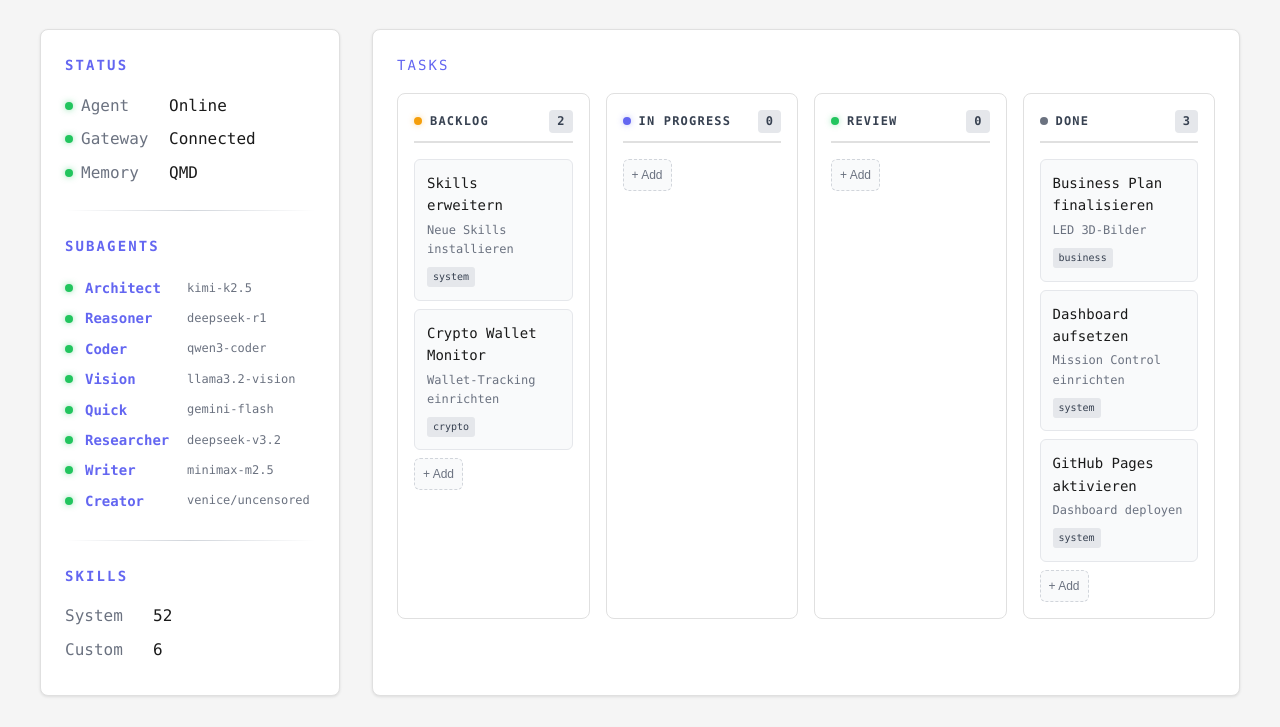
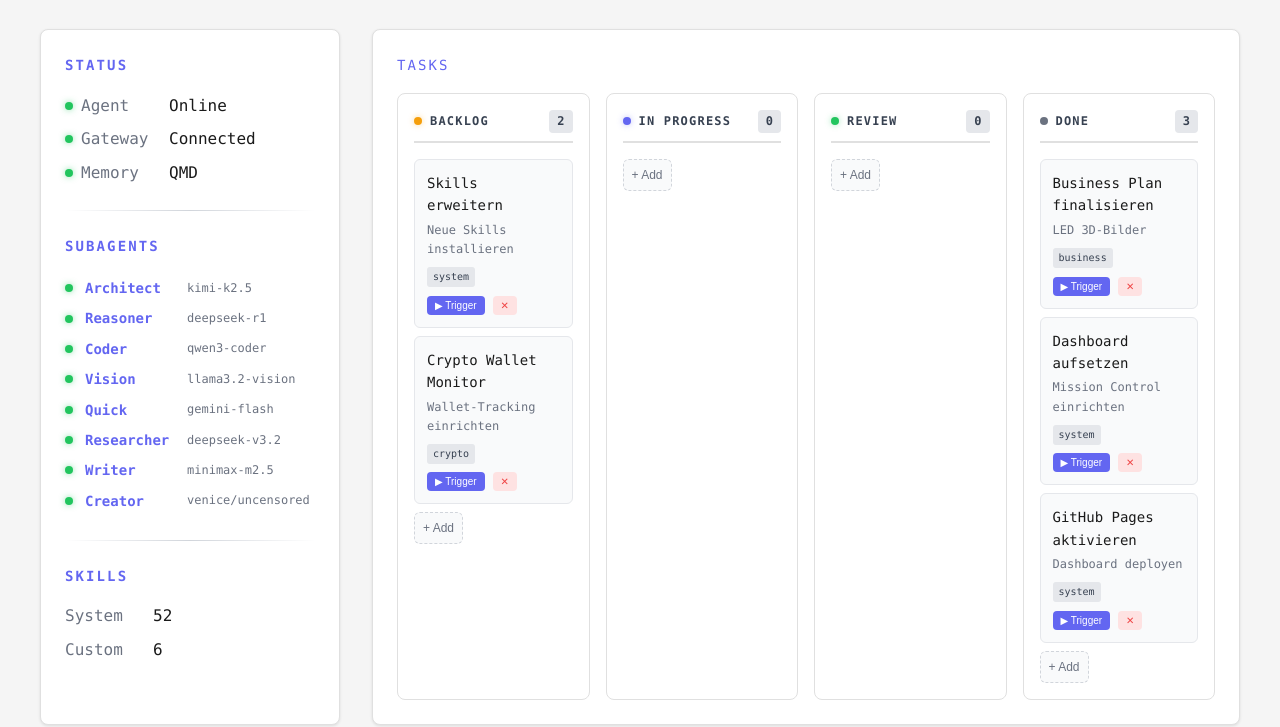
Before and after one commit to Pijai1997/bella-dashboard, a website: page index.html in a window 1280 px wide. Shown: the part 73-800 px from the top of the page. Drawn offline with Linux system fonts and the light colour scheme.

Commit message:
Add task trigger and delete buttons

```diff
--- a/index.html
+++ b/index.html
@@ -210,6 +210,40 @@
             color: #374151;
             margin-top: 0.5rem;
             font-weight: 500;
+        }
+
+        .task-actions {
+            display: flex;
+            gap: 0.5rem;
+            margin-top: 0.5rem;
+        }
+
+        .task-btn {
+            padding: 0.25rem 0.5rem;
+            border-radius: 4px;
+            font-size: 0.625rem;
+            cursor: pointer;
+            border: none;
+            font-weight: 500;
+            transition: all 0.2s;
+        }
+
+        .task-btn-trigger {
+            background: #6366f1;
+            color: white;
+        }
+
+        .task-btn-trigger:hover {
+            background: #4f46e5;
+        }
+
+        .task-btn-delete {
+            background: #fee2e2;
+            color: #ef4444;
+        }
+
+        .task-btn-delete:hover {
+            background: #fecaca;
         }
 
         .add-task {
@@ -674,8 +708,13 @@
                 container.innerHTML = filtered.map(task => `
                     <div class="task-card" draggable="true" data-id="${task.id}">
                         <div class="task-title">${task.title}</div>
-                        <div class="task-desc">${task.desc}</div>
-                        <span class="task-tag">${task.tag}</span>
+                        ${task.desc ? `<div class="task-desc">${task.desc}</div>` : ''}
+                        <span class="task-tag">${task.tag || 'task'}</span>
+                        ${task.priority ? `<span class="task-tag" style="margin-left: 0.25rem; background: ${task.priority === 'high' ? '#fee2e2' : task.priority === 'medium' ? '#fef3c7' : '#e5e7eb'}; color: ${task.priority === 'high' ? '#ef4444' : task.priority === 'medium' ? '#d97706' : '#374151'};">${task.priority}</span>` : ''}
+                        <div class="task-actions">
+                            <button class="task-btn task-btn-trigger" onclick="triggerTask(${task.id})">▶ Trigger</button>
+                            <button class="task-btn task-btn-delete" onclick="deleteTask(${task.id})">✕</button>
+                        </div>
                     </div>
                 `).join('');
 
@@ -726,6 +765,32 @@
 
         function saveTasks() {
             localStorage.setItem('bella_tasks', JSON.stringify(tasks));
+        }
+
+        function triggerTask(id) {
+            const task = tasks.find(t => t.id === id);
+            if (!task) return;
+
+            // Move to in_progress
+            task.status = 'in_progress';
+            task.triggeredAt = new Date().toISOString();
+
+            renderTasks();
+            saveTasks();
+
+            // Show notification
+            alert(`✅ Task "${task.title}" triggered!\n\nBella will execute it on next heartbeat.`);
+        }
+
+        function deleteTask(id) {
+            if (!confirm('Delete this task?')) return;
+
+            const index = tasks.findIndex(t => t.id === id);
+            if (index > -1) {
+                tasks.splice(index, 1);
+                renderTasks();
+                saveTasks();
+            }
         }
 
         function loadTasks() {
```
